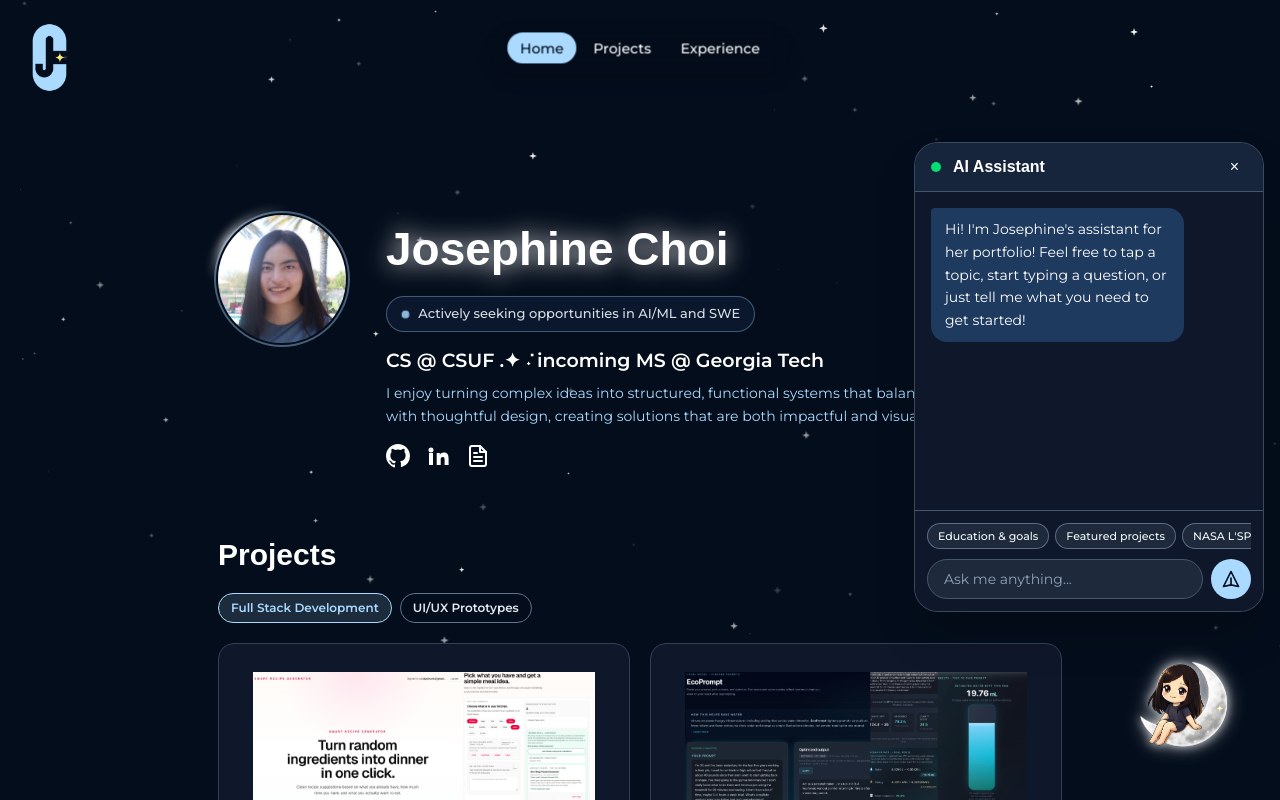
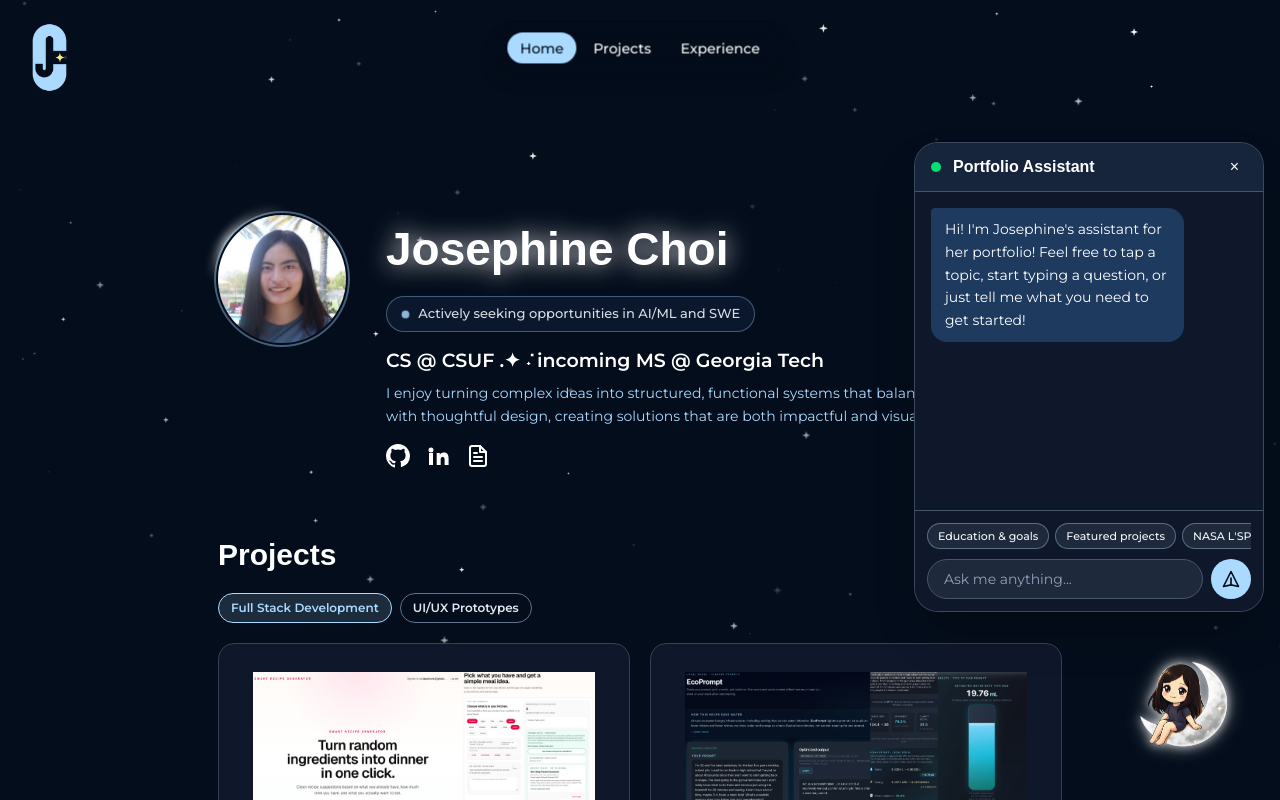
Before and after one commit to jdc88/jchoi, a Next.js app: page / in a window 1280 px wide. Both pictures are taken after a click on the button "Toggle chatbot". Shown: the top 800 px of the page. Built offline with nearby package versions, Linux system fonts and the light colour scheme; a web font is replaced by a local one.

Commit message:
Update assistant name

```diff
--- a/app/page.tsx
+++ b/app/page.tsx
@@ -796,7 +796,7 @@ export default function Home() {
                 <div className="flex min-w-0 items-center gap-3">
                   <div className="h-2.5 w-2.5 shrink-0 rounded-full bg-green-400" />
                   <h3 className="font-museo truncate text-[15px] font-semibold sm:text-base">
-                    AI Assistant
+                    Portfolio Assistant
                   </h3>
                 </div>
                 <button
```
